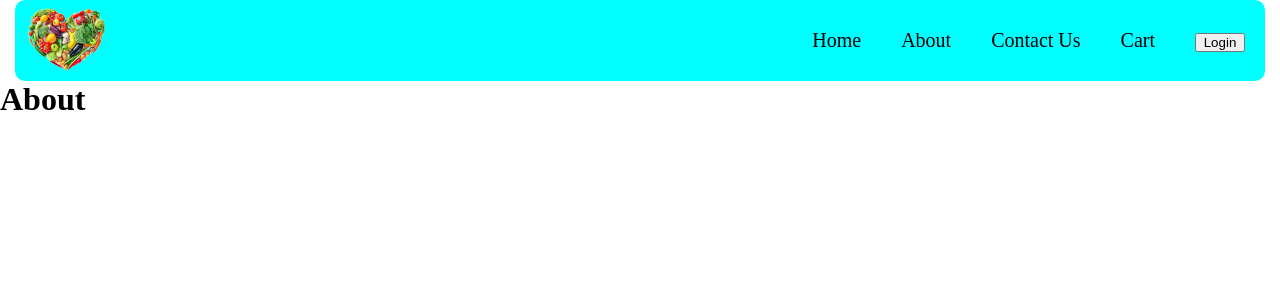
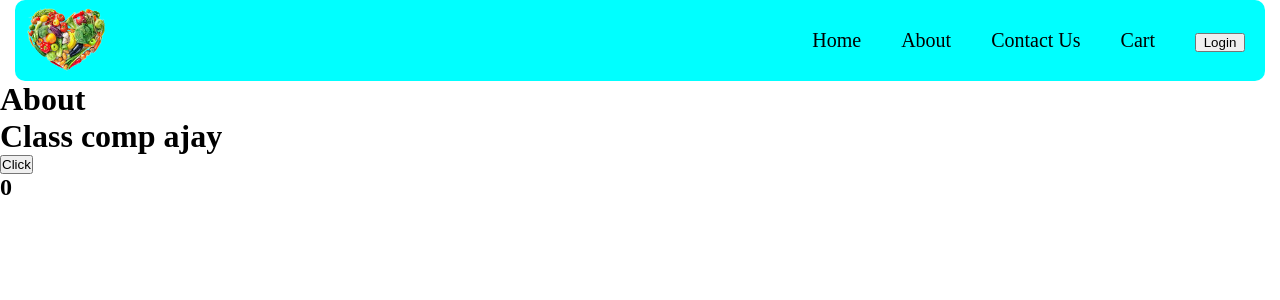
Before and after one commit to ajay-CaTi/a1, a React (Vite) app: page /about in a window 1280 px wide. Shown: the top 300 px of the page. Built offline with nearby package versions, Linux system fonts and the light colour scheme; no server answers.

Commit message:
cass comp on button click state changes

```diff
--- a/components/About.js
+++ b/components/About.js
@@ -1,8 +1,23 @@
-const About = () => {
-  return (
-    <div>
-      <h1>About</h1>
-    </div>
-  );
-};
+import { Component } from "react";
+import UserClass from "./UserClass";
+
+class About extends Component {
+  constructor() {
+    super();
+    console.log("Parent contructor");
+  }
+
+  componentDidMount() {
+    console.log("Parent cDM");
+  }
+  render() {
+    console.log("Parent render");
+    return (
+      <div>
+        <h1>About</h1>
+        <UserClass name={"ajay"} />
+      </div>
+    );
+  }
+}
 export default About;
--- /dev/null
+++ b/components/UserClass.js
@@ -0,0 +1,39 @@
+import { Component } from "react";
+
+class UserClass extends Component {
+  constructor({ props }) {
+    super(props);
+    this.state = {
+      count: 0,
+    };
+    console.log("child constructor");
+    console.log(props);
+  }
+
+  async componentDidMount() {
+    console.log("childcdm");
+    const data = await fetch("https://api.github.com/users/ajay-CaTi");
+    const json = await data.json();
+    console.log(json);
+  }
+  render() {
+    console.log("child render");
+    const { name } = this.props;
+    const { count } = this.state;
+    return (
+      <div>
+        <h1>Class comp {name}</h1>
+        <button
+          onClick={() => {
+            this.setState({ count: this.state.count + 1 });
+          }}
+        >
+          Click
+        </button>
+        <h2>{count}</h2>
+      </div>
+    );
+  }
+}
+
+export default UserClass;
```
Also changed, not shown: components/User.js (added, +8 -0 lines), 1 other file (tests, documents, lock files or other folders).
